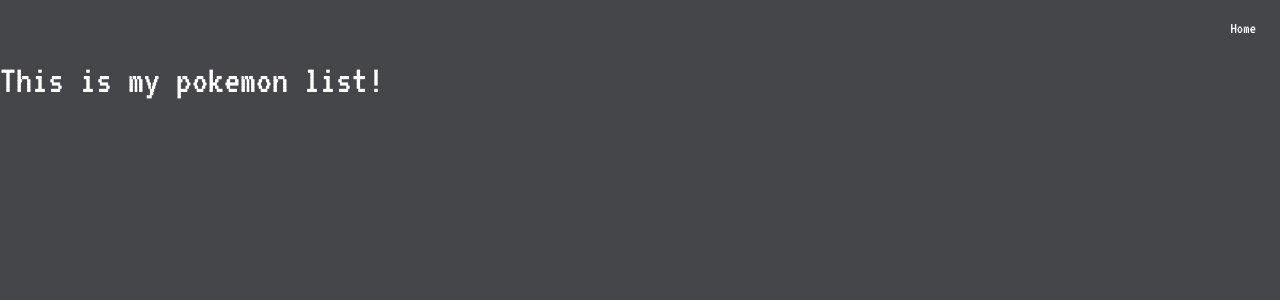
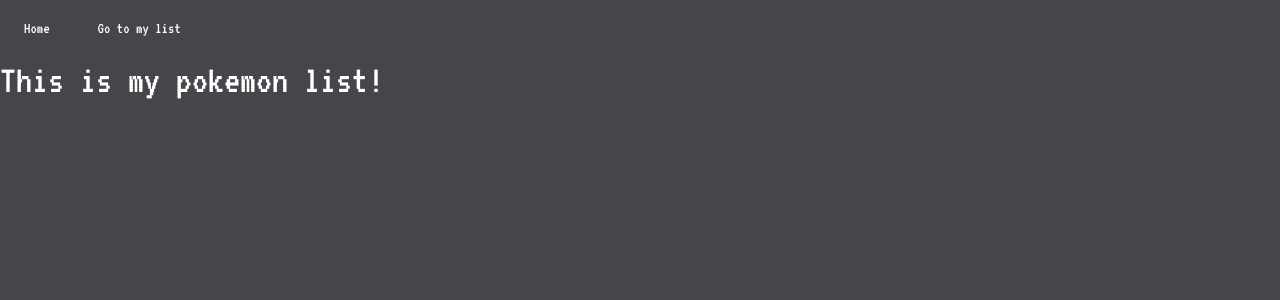
Before and after one commit to Ma7eer/Pokedex, a React (Create React App) app: page /mycardlist in a window 1280 px wide. Shown: the top 300 px of the page. Built offline with nearby package versions, Linux system fonts and the light colour scheme.

Commit message:
Added a directory for all components + added a button on each card to enable adding pokemon to our list + refactored files to enable data transferring between routes

```diff
--- a/src/App.css
+++ b/src/App.css
@@ -39,7 +39,7 @@
 .nav-link:hover {
   /* font-weight: bold; */
   color: white;
-  transform: scale(1.2);
+  transform: scale(1.3);
 }
 
 /* code from Hover CSS: https://github.com/IanLunn/Hover , free for non commercial projects*/
--- a/src/App.js
+++ b/src/App.js
@@ -1,11 +1,17 @@
 import React, { Component } from 'react';
 
 import './App.css';
-import RouterComponent from './router/RouterComponent';
+import Routes from './routes/Routes.js';
+import Header from './components/Header.js';
 
 class App extends Component {
   render() {
-    return <RouterComponent />;
+    return (
+      <div>
+        <Header />
+        <Routes />
+      </div>
+    );
   }
 }
 
--- a/src/card/Card.js
+++ b/src/components/Card.js
@@ -10,6 +10,7 @@
         </div>
         <div>Pokedex ID: {props.id}</div>
         <div>Type: {props.type}</div>
+        <button type="button" className="btn btn-primary mt-4">Add to list</button>
       </div>
       </div>
   )
--- a/src/card-list/CardList.js
+++ b/src/components/CardList.js
@@ -1,5 +1,5 @@
 import React from 'react';
-import Card from '../card/Card';
+import Card from './Card.js';
 
 const CardList = (props) => {
   return (
--- /dev/null
+++ b/src/components/Header.js
@@ -0,0 +1,22 @@
+import React from 'react';
+import { Link } from 'react-router-dom';
+
+const Header = () => {
+  return (
+    <ul className="nav justify-content-start">
+      <li className="nav-item p-2">
+        <Link to="/" className="nav-link active">
+          Home
+        </Link>
+      </li>
+
+      <li className="nav-item p-2">
+        <Link to="/mycardlist" className="nav-link active">
+          Go to my list
+        </Link>
+      </li>
+    </ul>
+  )
+}
+
+export default Header;
--- a/src/Home/Home.js
+++ b/src/components/Home.js
@@ -1,9 +1,8 @@
 import React, { Component } from 'react';
-import { BrowserRouter as Router, Route, Link } from "react-router-dom";
 
 import '../App.css';
-import Form from '../form/Form.js';
-import CardList from '../card-list/CardList.js';
+import Form from './Form.js';
+import CardList from './CardList.js';
 
 class Home extends Component {
 
@@ -54,13 +53,6 @@
   render() {
     return (
         <div>
-          <ul className="nav justify-content-end">
-            <li className="nav-item p-2">
-            <Link to="/mycardlist" className="nav-link active">
-              Go to my list
-            </Link>
-            </li>
-          </ul>
           <div className="container my-container">
             <h1 className="mt-4">Pokedex</h1>
           </div>
--- /dev/null
+++ b/src/components/MyCardList.js
@@ -0,0 +1,11 @@
+import React from 'react';
+
+const MyCardList = (props) => {
+  return (
+    <div>
+      <h1>This is my pokemon list!</h1>
+    </div>
+  )
+}
+
+export default MyCardList;
--- a/src/index.js
+++ b/src/index.js
@@ -1,8 +1,13 @@
 import React from 'react';
-import ReactDOM from 'react-dom';
+import { render } from 'react-dom';
+import { BrowserRouter } from 'react-router-dom';
 import './index.css';
 import App from './App';
 import registerServiceWorker from './registerServiceWorker';
 
-ReactDOM.render(<App />, document.getElementById('root'));
+render((
+  <BrowserRouter>
+    <App />
+  </BrowserRouter>
+  ), document.getElementById('root'));
 registerServiceWorker();
--- a/src/my-card-list/myCardList.js
+++ /dev/null
@@ -1,19 +0,0 @@
-import React from 'react';
-import { BrowserRouter as Router, Route, Link } from "react-router-dom";
-
-const MyCardList = (props) => {
-  return (
-    <div>
-      <ul className="nav justify-content-end">
-      <li className="nav-item p-2">
-        <Link to="/" className="nav-link active">
-          Home
-        </Link>
-      </li>
-    </ul>
-    <h1>This is my pokemon list!</h1>
-    </div>
-  )
-}
-
-export default MyCardList;
--- a/src/router/RouterComponent.js
+++ /dev/null
@@ -1,18 +0,0 @@
-import React from 'react';
-import { BrowserRouter as Router, Route, Link } from "react-router-dom";
-import MyCardList from '../my-card-list/myCardList.js';
-import Home from '../Home/Home.js';
-
-
-const RouterComponent = (props) => {
-     return(
-       <Router>
-         <div>
-          <Route exact path="/" component={Home}/>
-          <Route path="/mycardlist" component={MyCardList}/>
-         </div>
-       </Router>
-     )
-   }
-
-   export default RouterComponent;
--- /dev/null
+++ b/src/routes/Routes.js
@@ -0,0 +1,18 @@
+import React from 'react';
+import { Switch, Route } from "react-router-dom";
+import MyCardList from '../components/MyCardList.js';
+import Home from '../components/Home.js';
+
+
+const Routes = () => {
+     return(
+       <main>
+        <Switch>
+          <Route exact path="/" component={Home}/>
+          <Route path="/mycardlist" component={MyCardList}/>
+        </Switch>
+       </main>
+     )
+   }
+
+   export default Routes;
```
Also changed, not shown: src/components/Form.js (renamed from src/form/Form.js).
